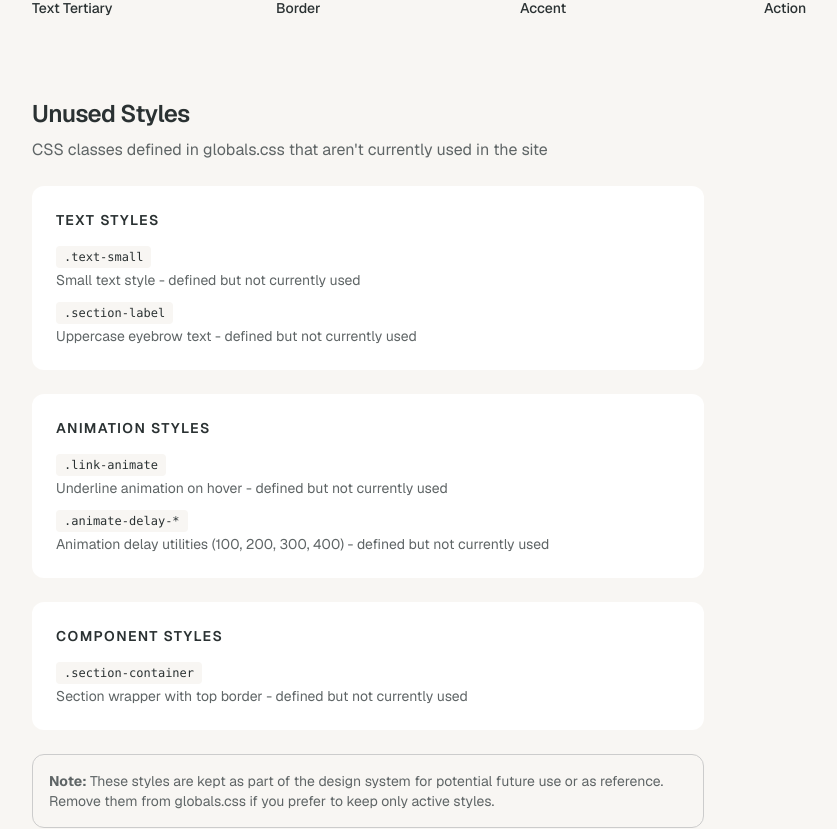
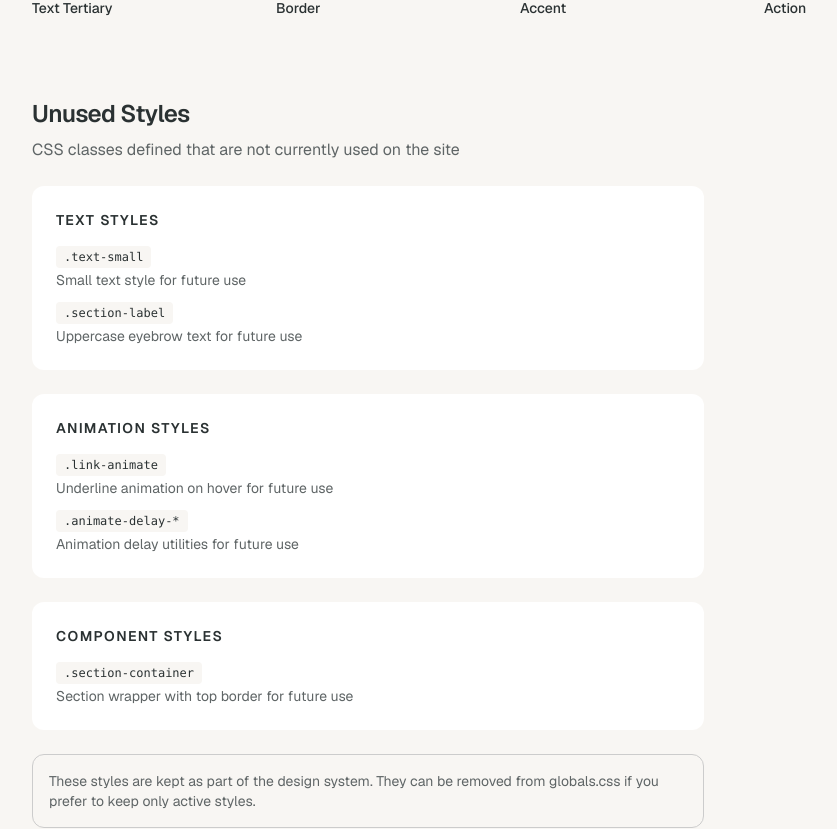
Before and after one commit to mikepotter-jpeg/michael-potter-portfolio, a Next.js app: page /components in a window 1280 px wide. Shown: the part 4100-4929 px from the top of the page, without its empty margins (264-1101 px from the left). Built offline with nearby package versions, Linux system fonts and the light colour scheme.

Commit message:
Rewrite Unused Styles section - remove problematic characters

```diff
--- a/app/components/page.tsx
+++ b/app/components/page.tsx
@@ -290,7 +290,7 @@ export default function ComponentsPage() {
             {/* Unused Styles Section */}
             <section id="unused-styles" className="scroll-mt-24">
               <h2 className="text-2xl font-semibold tracking-tight mb-2">Unused Styles</h2>
-              <p className="text-text-tertiary mb-6">CSS classes defined in globals.css that aren't currently used in the site</p>
+              <p className="text-text-tertiary mb-6">CSS classes defined that are not currently used on the site</p>
 
               <div className="space-y-6 max-w-2xl">
                 <div className="p-6 bg-background-secondary rounded-xl">
@@ -298,11 +298,11 @@ export default function ComponentsPage() {
                   <ul className="space-y-3 text-sm">
                     <li>
                       <code className="bg-background-primary px-2 py-1 rounded text-xs font-mono">.text-small</code>
-                      <p className="text-text-tertiary mt-1">Small text style - defined but not currently used</p>
+                      <p className="text-text-tertiary mt-1">Small text style for future use</p>
                     </li>
                     <li>
                       <code className="bg-background-primary px-2 py-1 rounded text-xs font-mono">.section-label</code>
-                      <p className="text-text-tertiary mt-1">Uppercase eyebrow text - defined but not currently used</p>
+                      <p className="text-text-tertiary mt-1">Uppercase eyebrow text for future use</p>
                     </li>
                   </ul>
                 </div>
@@ -312,11 +312,11 @@ export default function ComponentsPage() {
                   <ul className="space-y-3 text-sm">
                     <li>
                       <code className="bg-background-primary px-2 py-1 rounded text-xs font-mono">.link-animate</code>
-                      <p className="text-text-tertiary mt-1">Underline animation on hover - defined but not currently used</p>
+                      <p className="text-text-tertiary mt-1">Underline animation on hover for future use</p>
                     </li>
                     <li>
                       <code className="bg-background-primary px-2 py-1 rounded text-xs font-mono">.animate-delay-*</code>
-                      <p className="text-text-tertiary mt-1">Animation delay utilities (100, 200, 300, 400) - defined but not currently used</p>
+                      <p className="text-text-tertiary mt-1">Animation delay utilities for future use</p>
                     </li>
                   </ul>
                 </div>
@@ -326,13 +326,13 @@ export default function ComponentsPage() {
                   <ul className="space-y-3 text-sm">
                     <li>
                       <code className="bg-background-primary px-2 py-1 rounded text-xs font-mono">.section-container</code>
-                      <p className="text-text-tertiary mt-1">Section wrapper with top border - defined but not currently used</p>
+                      <p className="text-text-tertiary mt-1">Section wrapper with top border for future use</p>
                     </li>
                   </ul>
                 </div>
 
                 <div className="p-4 bg-background-primary border border-border rounded-xl text-sm text-text-tertiary">
-                  <p><strong>Note:</strong> These styles are kept as part of the design system for potential future use or as reference. Remove them from globals.css if you prefer to keep only active styles.</p>
+                  <p>These styles are kept as part of the design system. They can be removed from globals.css if you prefer to keep only active styles.</p>
                 </div>
               </div>
             </section>
```
